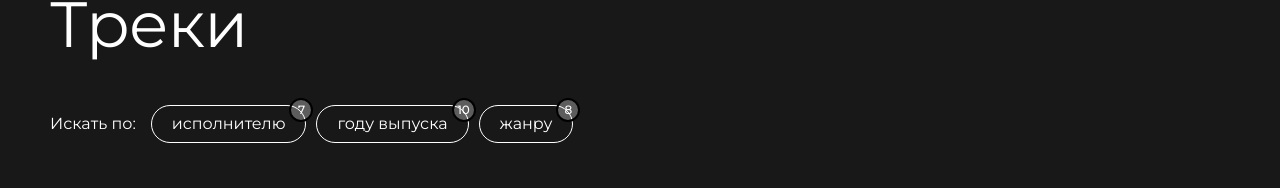
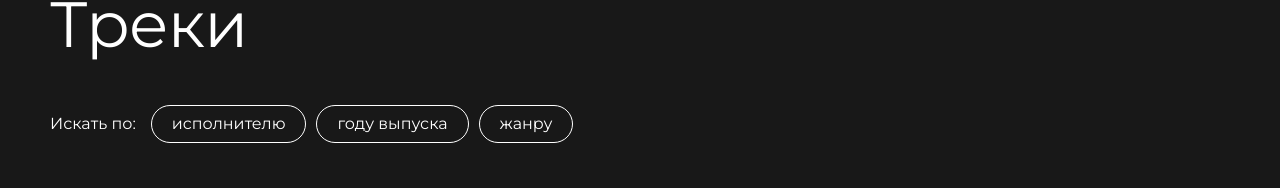
Before and after one commit to OlgaP15/skypro-music, a Next.js app: page / in a window 1280 px wide. Shown: the part 274-462 px from the top of the page. Built offline with nearby package versions, Linux system fonts and the light colour scheme.

Commit message:
исправления, согласно пожеланиям наставника

```diff
--- a/src/components/UI/Button/Button.tsx
+++ b/src/components/UI/Button/Button.tsx
@@ -13,11 +13,11 @@ export default function Button({
   nameFilter,
   activeFilter,
   selectedCount = 0,
-  totalCount = 0,
-  onClick
+  //totalCount = 0,
+  onClick,
 }: ButtonProps) {
   const hasSelection = selectedCount > 0;
-  const displayCount = hasSelection ? selectedCount : totalCount;
+  //const displayCount = hasSelection ? selectedCount : totalCount;
 
   return (
     <button
@@ -27,13 +27,17 @@ export default function Button({
       onClick={onClick}
     >
       {nameFilter}
+      {/*
       {displayCount > 0 && (
-        <span className={classNames(styles.count__badge, {
-          [styles.hasSelection]: hasSelection
-        })}>
+        <span
+          className={classNames(styles.count__badge, {
+            [styles.hasSelection]: hasSelection,
+          })}
+        >
           {displayCount}
         </span>
       )}
+      */}
     </button>
   );
 }
--- a/src/components/UI/Button/button.module.css
+++ b/src/components/UI/Button/button.module.css
@@ -24,10 +24,6 @@
   border-color: #ffffff;
 }
 
-.filter__button:not(:last-child) {
-  margin-right: 10px;
-}
-
 .filter__button:hover {
   background: rgba(255, 255, 255, 0.1);
 }
@@ -37,7 +33,7 @@
 }
 
 /* Стили для круглого бейджа с количеством */
-.count__badge {
+/*.count__badge {
   background: rgba(182, 114, 255, 0.8);
   color: white;
   border-radius: 50%;
@@ -52,10 +48,10 @@
   top: -8px;
   right: -8px;
   border: 2px solid #000000;
-}
+}*/
 
 /* Если нет выбранных элементов, показываем общее количество серым цветом */
-.count__badge:not(.hasSelection) {
+/*.count__badge:not(.hasSelection) {
   background: rgba(255, 255, 255, 0.3);
   color: #ffffff;
-}
+}*/
```
